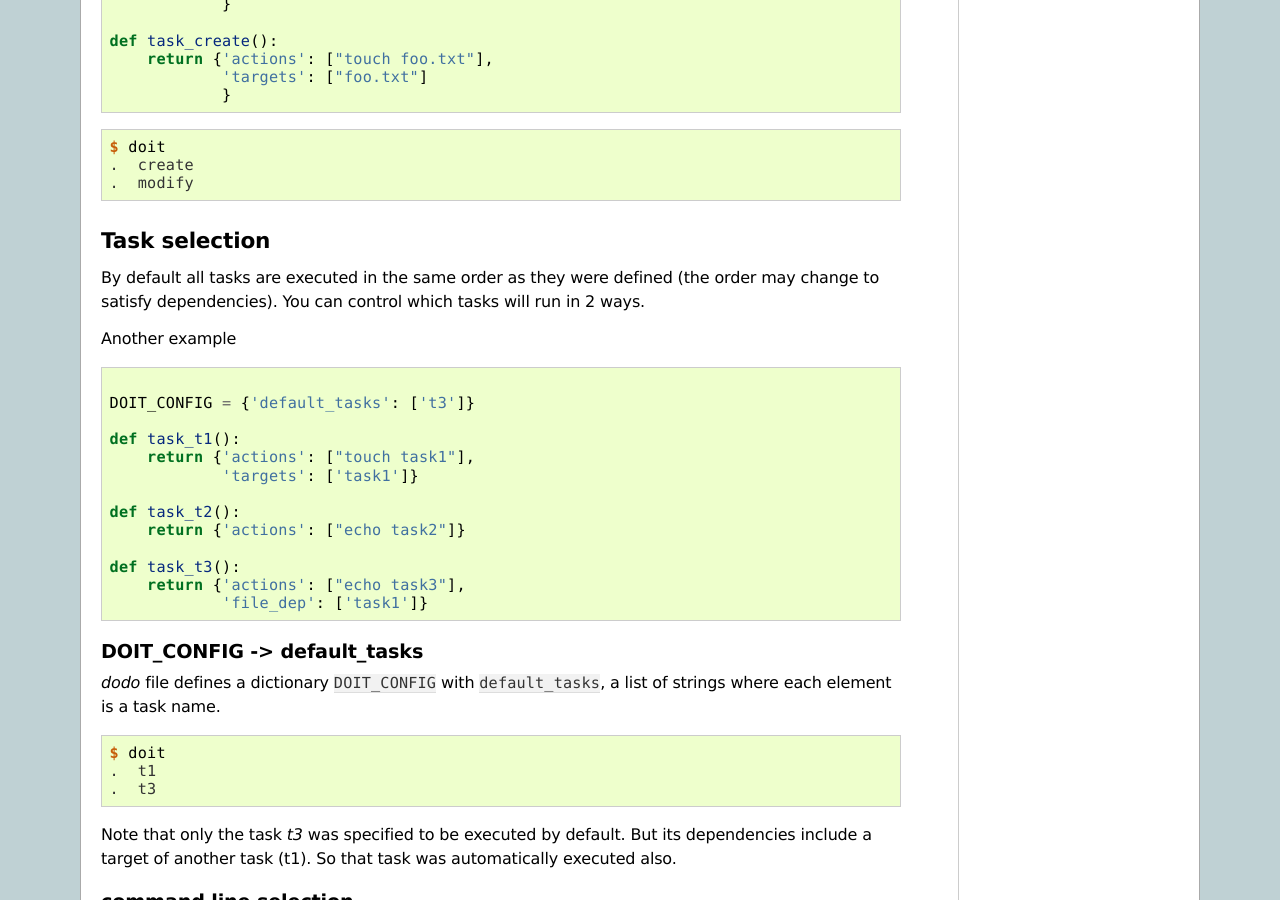
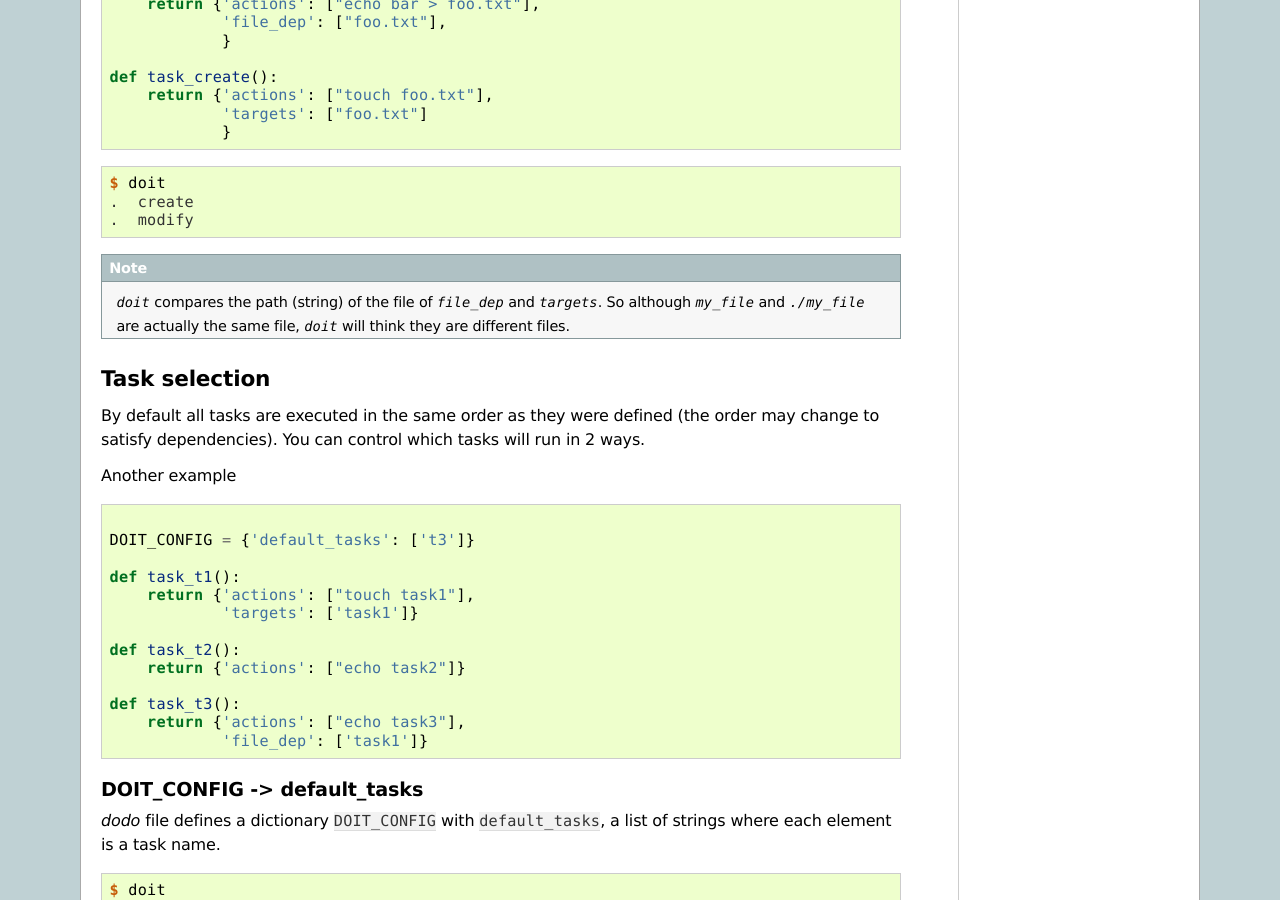
Before and after one commit to pydoit/doit, a Sphinx documentation site: the page built from doc/tasks.rst, in a window 1280 px wide and 900 px high, scrolled down 8458 px. Built offline with Sphinx 7.4.7, drawn with Linux system fonts in a browser that asks for light colours; some of the changed text lies outside the part shown.

Commit message:
docs: fix #109 - document equivalent paths are considered different. docs: fix #106 - set verbosity on examples printing to stdout.

```diff
--- a/doc/tasks.rst
+++ b/doc/tasks.rst
@@ -391,6 +391,12 @@ executed in the correct order.
   .  create
   .  modify
 
+
+.. note::
+
+  `doit` compares the path (string) of the file of `file_dep` and `targets`.
+  So although `my_file` and `./my_file` are actually the same file, `doit`
+  will think they are different files.
 
 
 .. _task-selection:
--- a/doc/tutorial/empty_subtasks.py
+++ b/doc/tutorial/empty_subtasks.py
@@ -13,5 +13,6 @@ def task_xxx():
         yield {
             'basename': 'do_x',
             'name': item,
-            'actions': ['echo %s' % item]
+            'actions': ['echo %s' % item],
+            'verbosity': 2,
             }
--- a/doc/tutorial/task_kwargs.py
+++ b/doc/tutorial/task_kwargs.py
@@ -10,5 +10,6 @@ def task_call_func():
         'actions': [(func_with_args, [], {
             'arg_second': 'This is a second argument.',
             'arg_first': 'This is a first argument.'})
-        ]
+        ],
+        'verbosity': 2,
     }
```
Also changed, not shown: other parts of doc/tasks.rst (+1 -1 lines).
